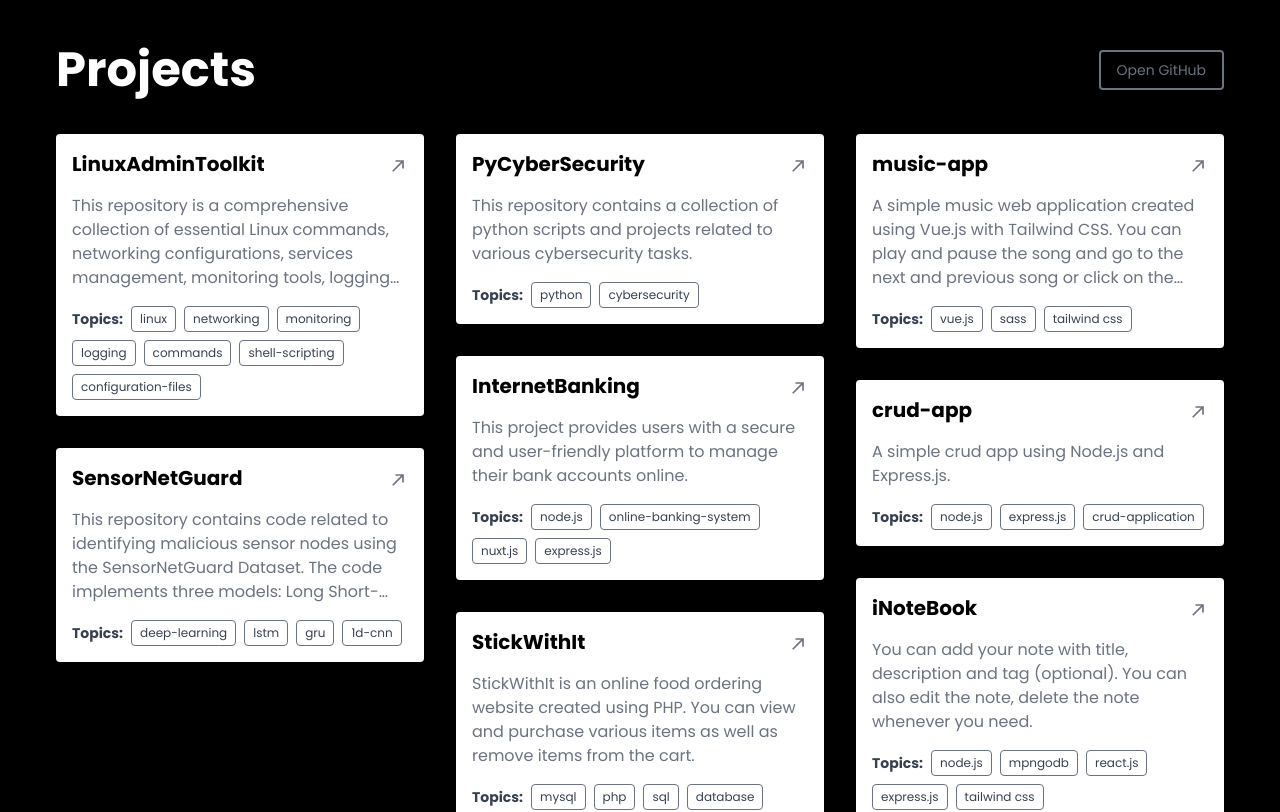
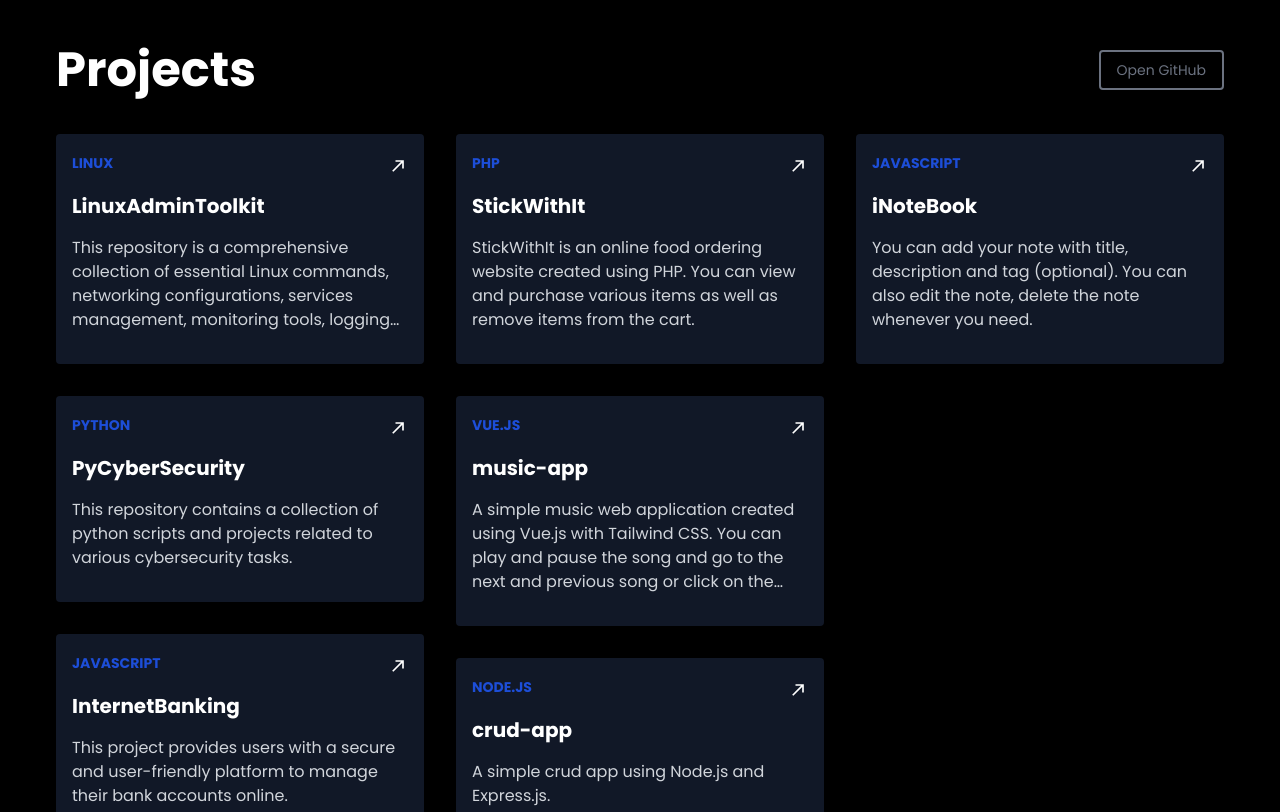
Before and after one commit to JenilGajjar20/Portfolio, a Vue app: page / in a window 1280 px wide. Shown: the part 2640-3452 px from the top of the page. Built offline with nearby package versions, Linux system fonts and the light colour scheme.

Commit message:
project section card design improved

```diff
--- a/src/components/Card.vue
+++ b/src/components/Card.vue
@@ -3,24 +3,18 @@
     <div class="cards-content">
       <div class="card--data">
         <div class="card--top">
-          <p>{{ item.title }}</p>
+          <span>{{ item?.category ? item.category : item.tech }}</span>
           <a :href="item.link" target="_blank">
             <IconsMdiArrowTopRight
-              class="mt-1.5 text-xl text-gray-500 hover:text-black"
+              class="mt-1.5 text-xl text-white hover:text-gray-500"
             />
           </a>
         </div>
 
-        <div v-if="item.description" class="card--middle">
-          <p v-html="item.description" />
-        </div>
-
         <div class="card--bottom">
-          <div v-if="item.topics?.length" class="topics">
-            <p>Topics:</p>
-            <span v-for="(topic, index) in item.topics" :key="index" class="">
-              {{ topic }}
-            </span>
+          <h6>{{ item.title }}</h6>
+          <div v-if="item.description" class="card--desc">
+            <p v-html="item.description" />
           </div>
         </div>
       </div>
@@ -52,41 +46,30 @@ defineProps(["item"]);
       }
     }
     &--data {
-      @apply bg-white rounded p-4;
+      @apply bg-gray-900 rounded p-4;
     }
     &--top {
-      @apply flex items-start justify-between gap-3;
-      p {
-        @apply text-lg md:text-xl text-black font-bold;
+      @apply flex items-center justify-between gap-3;
+      span {
+        @apply font-bold text-blue-700 text-sm;
       }
     }
-    &--middle {
+
+    &--bottom {
       @apply py-4;
+      h6 {
+        @apply text-lg md:text-xl text-white font-bold pb-4;
+      }
+    }
+    &--desc {
       p {
-        @apply text-gray-500;
+        @apply text-gray-300;
         display: -webkit-box;
         -webkit-line-clamp: 4;
         -webkit-box-orient: vertical;
         overflow: hidden;
       }
     }
-    &--bottom {
-      @apply text-gray-700 flex items-center gap-2 flex-wrap;
-      span {
-        @apply border border-gray-500 rounded px-2 py-1 text-xs;
-      }
-      .topics,
-      .categories {
-        @apply flex items-center gap-2 flex-wrap;
-        p {
-          @apply font-bold text-sm;
-        }
-      }
-      .created-at,
-      .pub-date {
-        @apply flex items-center gap-2 pt-3;
-      }
-    }
   }
 }
 </style>
--- a/src/data/projects/data.json
+++ b/src/data/projects/data.json
@@ -3,64 +3,50 @@
     "id": "project_1",
     "title": "LinuxAdminToolkit",
     "description": "This repository is a comprehensive collection of essential Linux commands, networking configurations, services management, monitoring tools, logging practices, and shell scripting examples.",
-    "topics": [
-      "linux",
-      "networking",
-      "monitoring",
-      "logging",
-      "commands",
-      "shell-scripting",
-      "configuration-files"
-    ],
-    "link": "https://github.com/JenilGajjar20/LinuxAdminToolkit"
+    "category": "LINUX",
+    "link": "https://github.com/JenilGajjar20/LinuxAdminToolkit",
+    "t_color": "text-red-500"
   },
   {
     "id": "project_2",
-    "title": "SensorNetGuard",
-    "description": "This repository contains code related to identifying malicious sensor nodes using the SensorNetGuard Dataset. The code implements three models: Long Short-Term Memory(LSTM), Gated Recurrent Unit(GRU) and One-Dimensional Convolutional Neural Network (1D-CNN).",
-    "topics": ["deep-learning", "lstm", "gru", "1d-cnn"],
-    "link": "https://github.com/JenilGajjar20/SensorNetGuard"
+    "title": "PyCyberSecurity",
+    "description": "This repository contains a collection of python scripts and projects related to various cybersecurity tasks.",
+    "tech": "PYTHON",
+    "link": "https://github.com/JenilGajjar20/PyCyberSecurity"
   },
   {
     "id": "project_3",
-    "title": "PyCyberSecurity",
-    "description": "This repository contains a collection of python scripts and projects related to various cybersecurity tasks.",
-    "topics": ["python", "cybersecurity"],
-    "link": "https://github.com/JenilGajjar20/PyCyberSecurity"
+    "title": "InternetBanking",
+    "description": "This project provides users with a secure and user-friendly platform to manage their bank accounts online.",
+    "tech": "JAVASCRIPT",
+    "link": "https://github.com/JenilGajjar20/internet-banking"
   },
   {
     "id": "project_4",
-    "title": "InternetBanking",
-    "description": "This project provides users with a secure and user-friendly platform to manage their bank accounts online.",
-    "topics": ["node.js", "online-banking-system", "nuxt.js", "express.js"],
-    "link": "https://github.com/JenilGajjar20/internet-banking"
+    "title": "StickWithIt",
+    "description": "StickWithIt is an online food ordering website created using PHP. You can view and purchase various items as well as remove items from the cart.",
+    "tech": "PHP",
+    "link": "https://github.com/JenilGajjar20/PHP-StickWithIt"
   },
   {
     "id": "project_5",
-    "title": "StickWithIt",
-    "description": "StickWithIt is an online food ordering website created using PHP. You can view and purchase various items as well as remove items from the cart.",
-    "topics": ["mysql", "php", "sql", "database", "xampp"],
-    "link": "https://github.com/JenilGajjar20/PHP-StickWithIt"
+    "title": "music-app",
+    "description": "A simple music web application created using Vue.js with Tailwind CSS. You can play and pause the song and go to the next and previous song or click on the song to play.",
+    "tech": "VUE.JS",
+    "link": "https://github.com/JenilGajjar20/music-app"
   },
   {
     "id": "project_6",
-    "title": "music-app",
-    "description": "A simple music web application created using Vue.js with Tailwind CSS. You can play and pause the song and go to the next and previous song or click on the song to play.",
-    "topics": ["vue.js", "sass", "tailwind css"],
-    "link": "https://github.com/JenilGajjar20/music-app"
+    "title": "crud-app",
+    "description": "A simple crud app using Node.js and Express.js.",
+    "tech": "NODE.JS",
+    "link": "https://github.com/JenilGajjar20/crud-app"
   },
   {
     "id": "project_7",
-    "title": "crud-app",
-    "description": "A simple crud app using Node.js and Express.js.",
-    "topics": ["node.js", "express.js", "crud-application"],
-    "link": "https://github.com/JenilGajjar20/crud-app"
-  },
-  {
-    "id": "project_8",
     "title": "iNoteBook",
     "description": "You can add your note with title, description and tag (optional). You can also edit the note, delete the note whenever you need.",
-    "topics": ["node.js", "mpngodb", "react.js", "express.js", "tailwind css"],
+    "tech": "JAVASCRIPT",
     "link": "https://github.com/JenilGajjar20/iNoteBook"
   }
 ]
```
